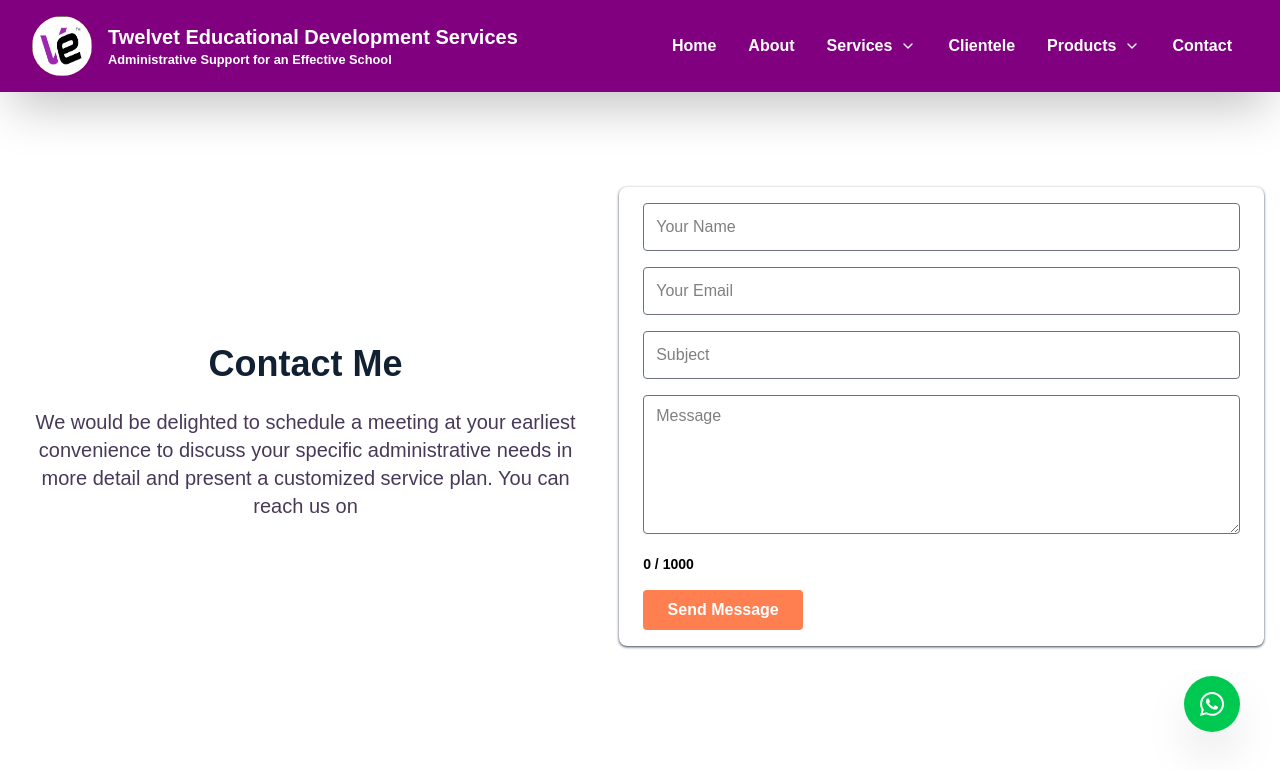
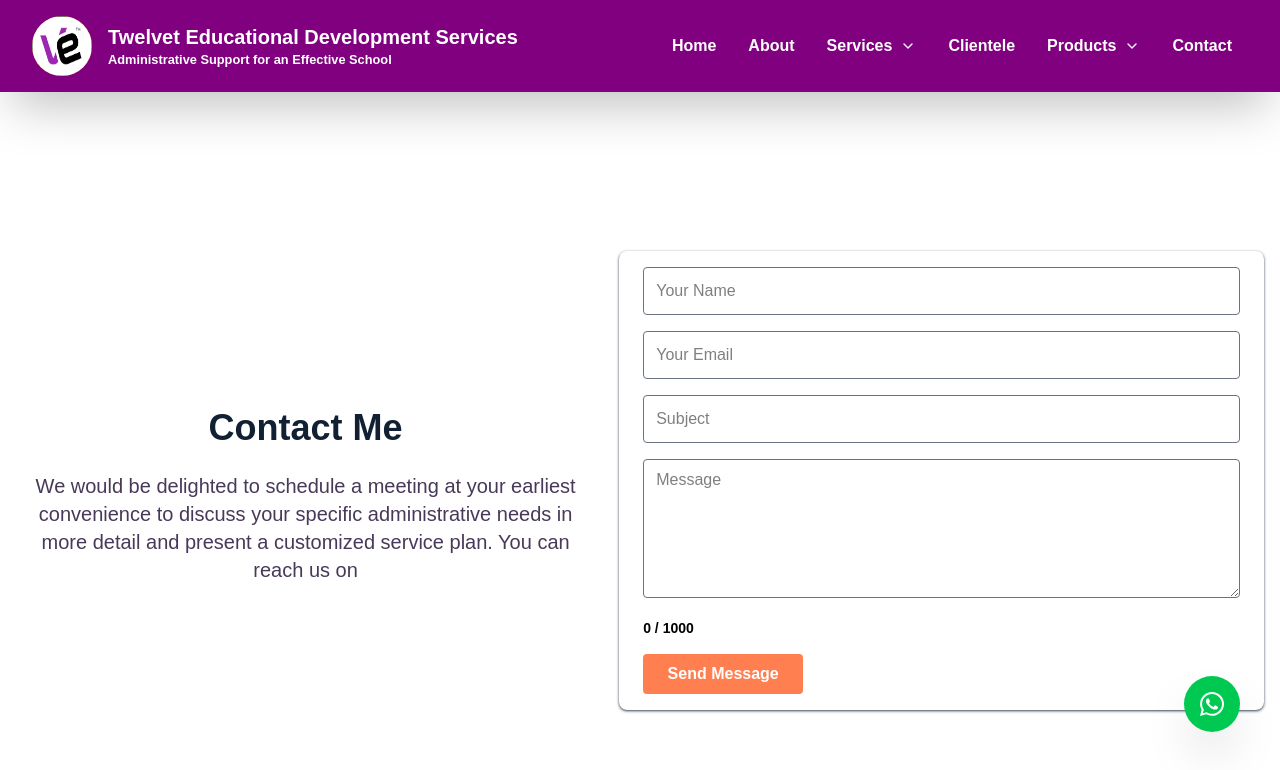
Before and after one commit to Khalifa-pendrops/velvet, a Next.js app: page /contact in a window 1280 px wide. Shown: the top 770 px of the page. Built offline with nearby package versions, Linux system fonts and the light colour scheme.

Commit message:
contact margin top

```diff
--- a/src/app/contact/page.tsx
+++ b/src/app/contact/page.tsx
@@ -101,7 +101,7 @@ const Contact = () => {
   return (
     <section
       id="contact"
-      className=" w-full h-screen mx-auto flex flex-col md:flex-row items-center justify-center gap-6 pt-8 px-4 bg-[] "
+      className=" w-full h-screen mx-auto flex flex-col md:flex-row items-center justify-center gap-6 pt-8 px-4 mt-[4rem]"
     >
       <div className=" items-center text-center  flex flex-col justify-center gap-6 w-full md:w-1/2 mt-8">
         <h1 className="text-2xl sm:text-2xl lg:text-4xl font-bold text-[#112133]">
```
